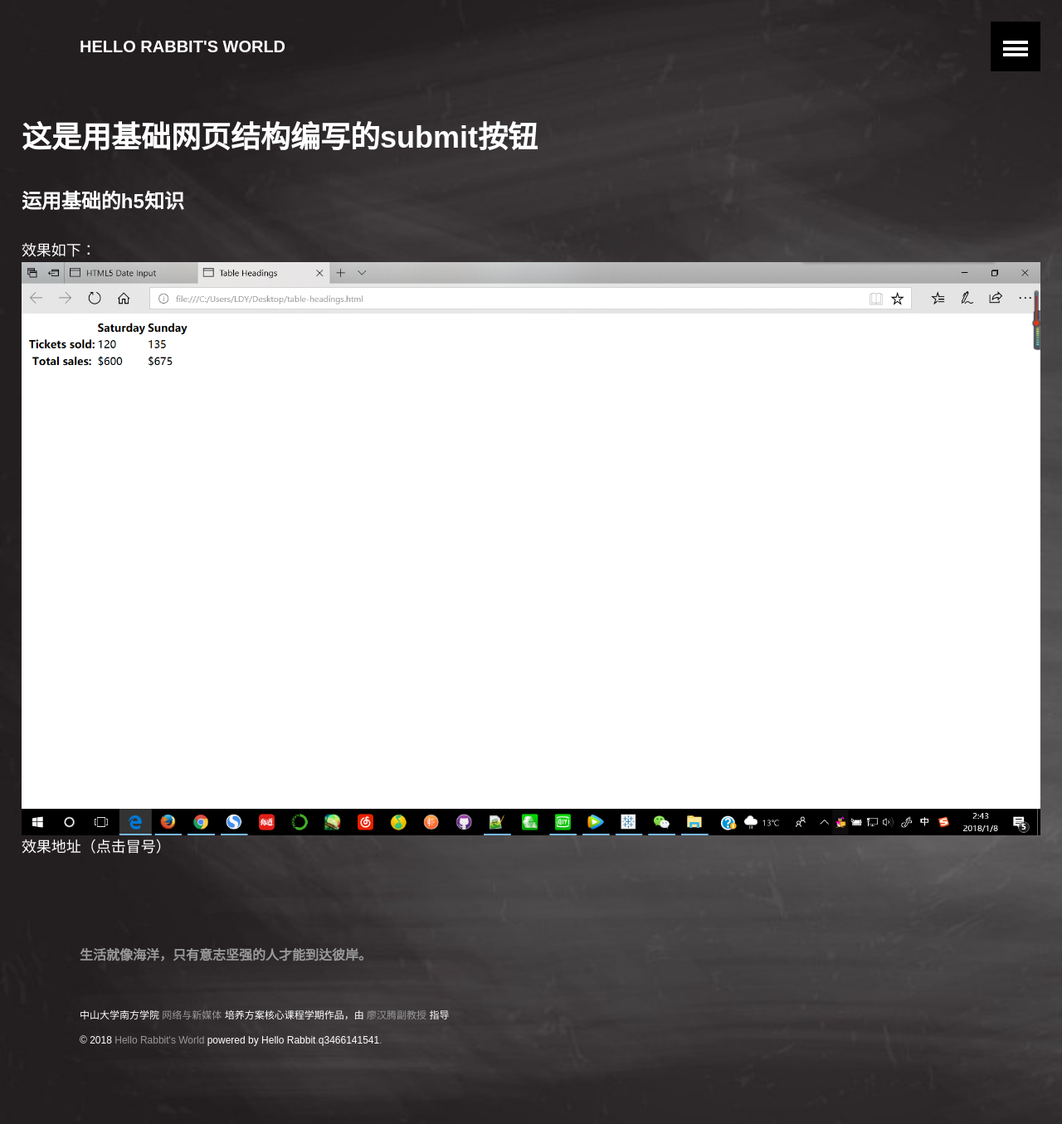
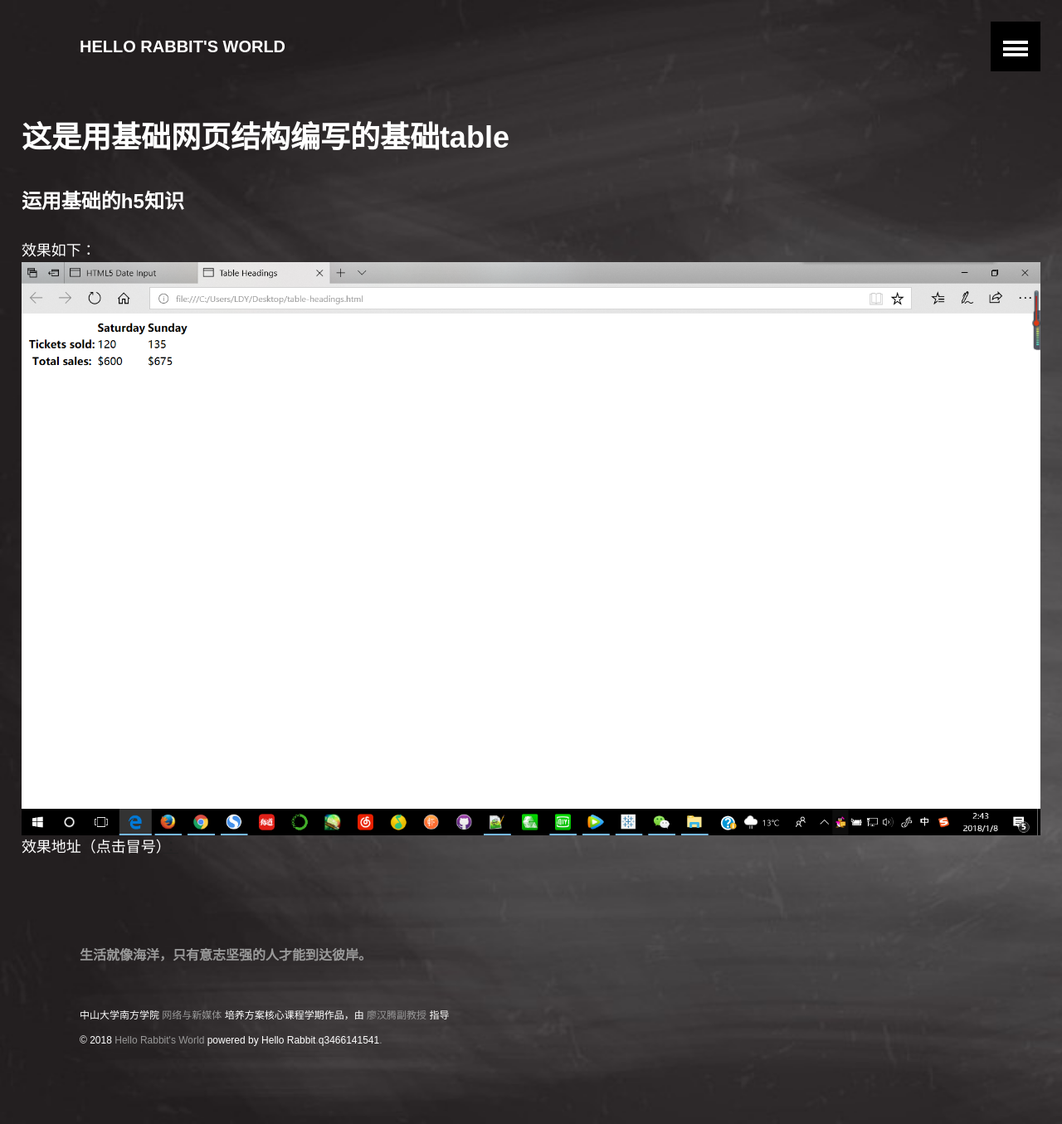
Before and after one commit to q3466141541/q3466141541.github.io, a Jekyll site: the page built from _posts/2018-01-03-网页设计作品——基础table.md, in a window 1280 px wide. Shown: the whole page at 83% size. Built offline with Jekyll 4.4.1, drawn with Linux system fonts in a browser that asks for light colours.

Commit message:
Update 2018-01-03-网页设计作品——基础table.md

```diff
--- a/_posts/2018-01-03-网页设计作品——基础table.md
+++ b/_posts/2018-01-03-网页设计作品——基础table.md
@@ -8,7 +8,7 @@ image:
   feature: eg2.png
 
 ---
-# 这是用基础网页结构编写的submit按钮
+# 这是用基础网页结构编写的基础table
 #### 运用基础的h5知识
 效果如下：
 ![image](http://q3466141541.github.io/images/eg2.png)
```
